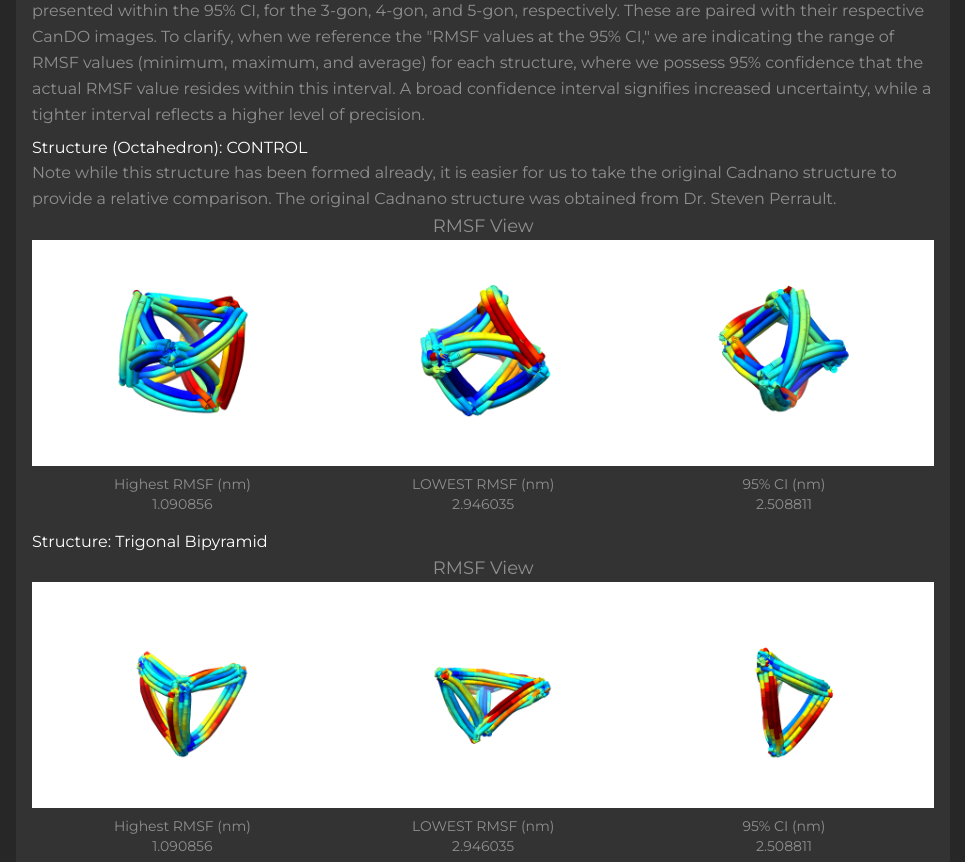
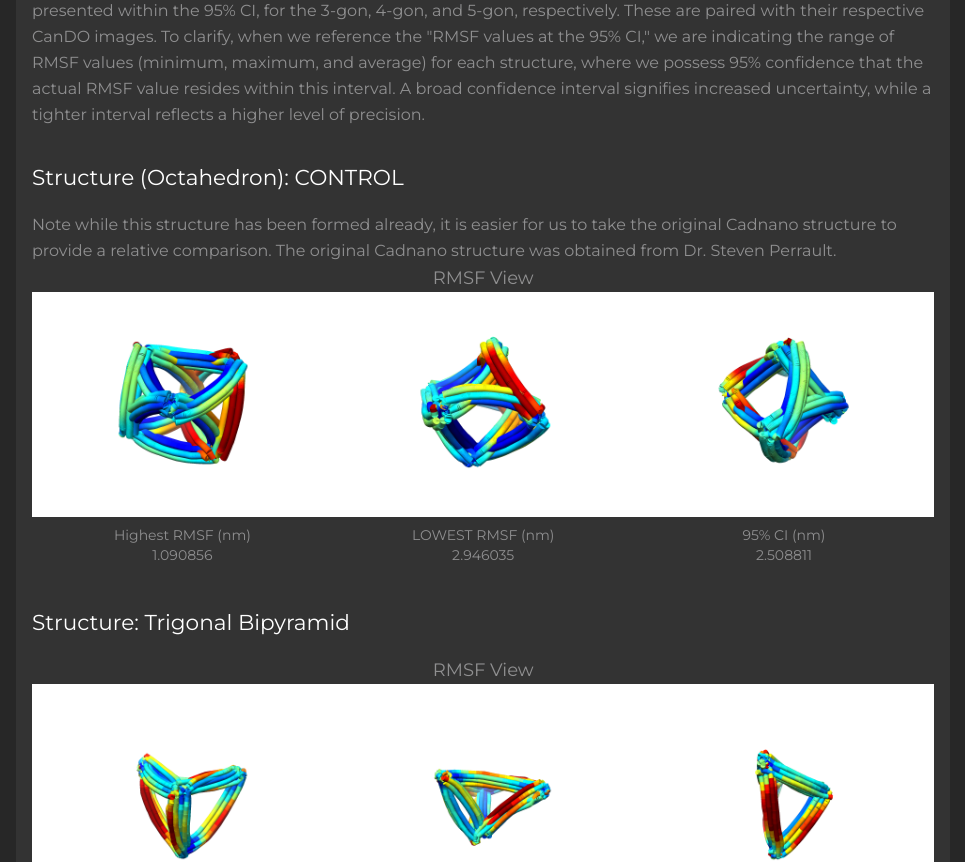
Before and after one commit to biomod2023/biomod2023, a Vue app: page /computational-simulation/structure-design in a window 1280 px wide. Shown: the part 5680-6542 px from the top of the page, without its empty margins (32-997 px from the left). Built offline with nearby package versions, Linux system fonts and the light colour scheme; what oh-vue-icons, vue-window-size would draw is missing.

Commit message:
make the style of x-gon sections more consistent with the rest

```diff
--- a/src/views/computational-simulation/StructureDesignView.vue
+++ b/src/views/computational-simulation/StructureDesignView.vue
@@ -250,7 +250,7 @@ const tableData = {
           </p>
 
           <section v-for="(structure, i) in structures" :key="i" class="py-2">
-            <h3 class="text-base text-white"> {{ structure.label }} </h3>
+            <h3 :class="sectionStyle"> {{ structure.label }} </h3>
             <p v-if="i == 0">
               Note while this structure has been formed already, it is easier for us to take the original Cadnano
               structure to provide a relative comparison. The original Cadnano structure was obtained from Dr. Steven
```
